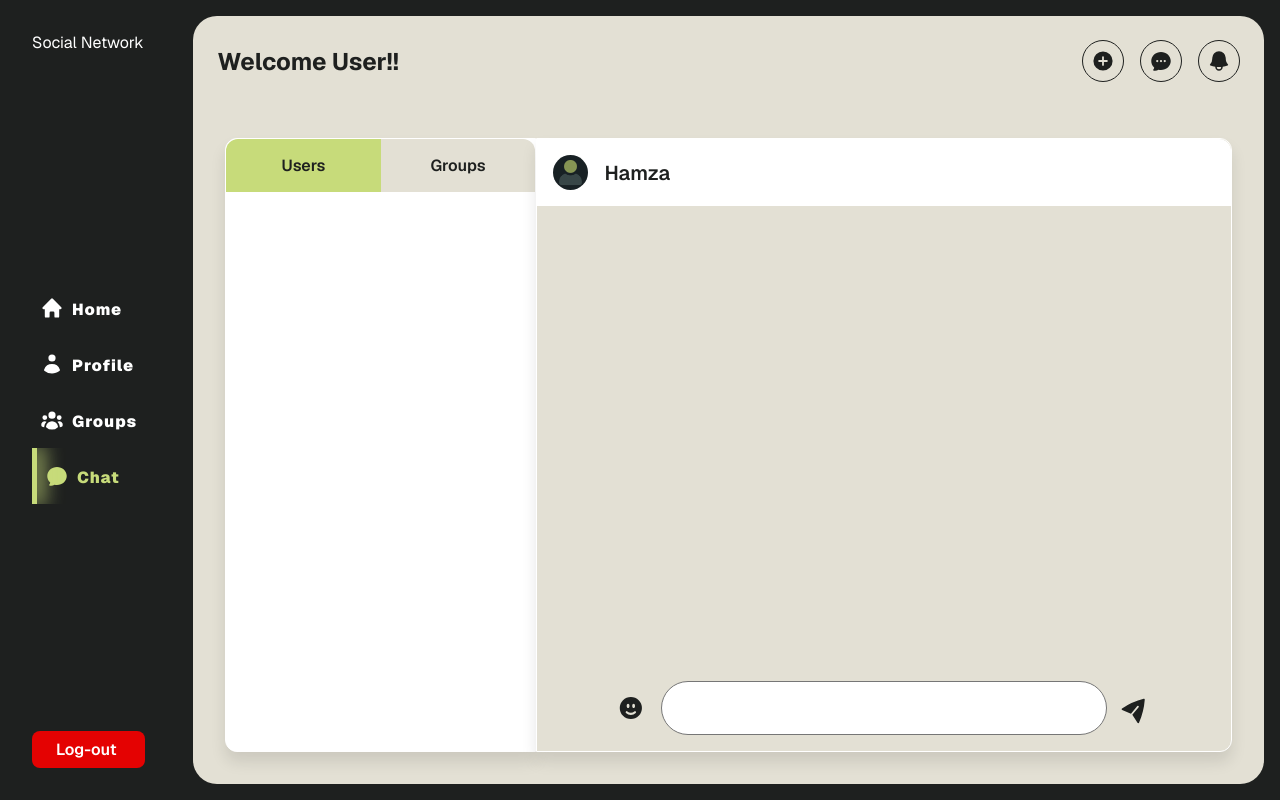
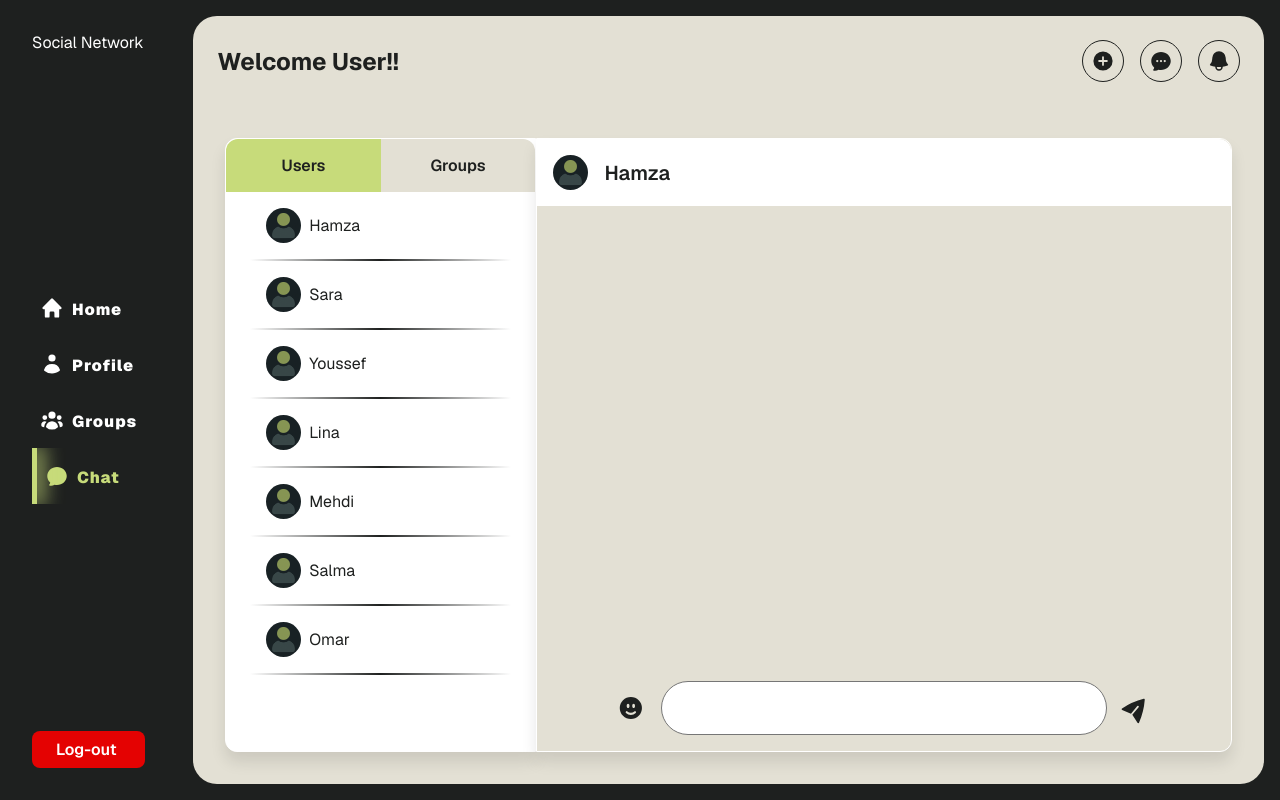
Before and after one commit to heeemzaaa/social-network, a Next.js app in the folder frontend/: page /chat in a window 1280 px wide. Built offline with nearby package versions, Linux system fonts and the light colour scheme.

Commit message:
add user list

```diff
--- a/frontend/app/(main)/_components/components.css
+++ b/frontend/app/(main)/_components/components.css
@@ -135,3 +135,25 @@ nav {
 .about_me_container>p {
     text-align: justify;
 }
+
+
+.user_item {
+    display: flex;
+    align-items: center;
+}
+
+.user_item>img {
+    border-radius: 50%;
+    height: 35px;
+    width: 35px;
+}
+
+.sep {
+    height: 2px;
+    background: linear-gradient(
+    to left,
+    var(--color-white) 0%,
+    var(--color-dark) 50%,
+    var(--color-white) 100%
+  );
+}
--- /dev/null
+++ b/frontend/app/(main)/_components/group_list.js
@@ -0,0 +1,17 @@
+export default function GroupList({ groups }) {
+  return (
+    <div className="pi3">
+      {groups.map((grp, index) => (
+        <>
+          <div key={index} className="user_item p2 gap-1">
+            <img src={grp.img || "/no-profile.png"} />
+            <p className="text-md">{grp.name}</p>
+          </div>
+          <div  className="sep">
+
+          </div>
+          </>
+      ))}
+    </div>
+  );
+}
--- a/frontend/app/(main)/_components/user_list.js
+++ b/frontend/app/(main)/_components/user_list.js
@@ -1,11 +1,14 @@
 export default function UserList({ users }) {
   return (
-    <div>
+    <div className="pi3">
       {users.map((user, index) => (
-        <div key={index}>
-          <img src={user.img || "/no-profile"} />
-          <p className="text-md">{user.username}</p>
-        </div>
+        <>
+          <div key={index} className="user_item p2 gap-1">
+            <img src={user.img || "/no-profile.png"} />
+            <p className="text-md">{user.username}</p>
+          </div>
+          <div  className="sep"></div>
+          </>
       ))}
     </div>
   );
--- a/frontend/app/(main)/chat/page.js
+++ b/frontend/app/(main)/chat/page.js
@@ -6,12 +6,38 @@ import { useState } from 'react'
 import Button from '@/app/_components/button'
 import { HiMiniFaceSmile, HiPaperAirplane } from "react-icons/hi2";
 import { RiSendPlaneFill } from "react-icons/ri";
+import UserList from '../_components/user_list'
+import GroupList from '../_components/group_list'
 
 
 
 export default function Chat() {
+  const users = {
+    users: [
+      { username: "Hamza", img: "" },
+      { username: "Sara", img: "" },
+      { username: "Youssef", img: "" },
+      { username: "Lina", img: "" },
+      { username: "Mehdi", img: "" },
+      { username: "Salma", img: "" },
+      { username: "Omar", img: "" },
+    ]
+  }
+
+  const groups = {
+    groups: [
+      { name: "grp1", img: "" },
+      { name: "grp2", img: "" },
+      { name: "grp3", img: "" },
+      { name: "grp4", img: "" },
+      { name: "grp5", img: "" },
+      { name: "grp6", img: "" },
+      { name: "grp7", img: "" },
+    ]
+  }
 
   const [view, setView] = useState('Users')
+
   return (
     <main className='chat_main_container p4 flex-row'>
 
@@ -30,21 +56,24 @@ export default function Chat() {
           >
             Groups
           </Button>
+        </div>
 
+        <div className='chosing_param'>
+          {view === 'Users' ? <UserList {...users} /> : <GroupList {...groups} />}
+        </div>
 
-        </div>
       </section>
 
       <section className='chat_place flex-col'>
         <div className='chat_header p2'>
           <img src='/no-profile.png'></img>
           <p className='text-lg font-semibold'>Hamza</p>
-          </div>
+        </div>
         <div className='chat_body'></div>
         <div className='chat_footer p2'>
-          <HiMiniFaceSmile  size={'30px'}/>
+          <HiMiniFaceSmile size={'30px'} />
           <textarea></textarea>
-          <HiPaperAirplane className='HiPaperAirplane' size={'30px'}/>
+          <HiPaperAirplane className='HiPaperAirplane' size={'30px'} />
         </div>
       </section>
 
--- a/frontend/app/global.css
+++ b/frontend/app/global.css
@@ -89,6 +89,22 @@ a {
 
 .p4 {
   padding: 2rem;
+}
+
+.pi1 {
+  padding-inline: 0.5rem;
+}
+
+.pi2 {
+  padding-inline: 1rem;
+}
+
+.pi3 {
+  padding-inline: 1.5rem;
+}
+
+.pi4 {
+  padding-inline: 2rem;
 }
 
 .m1 {
```
